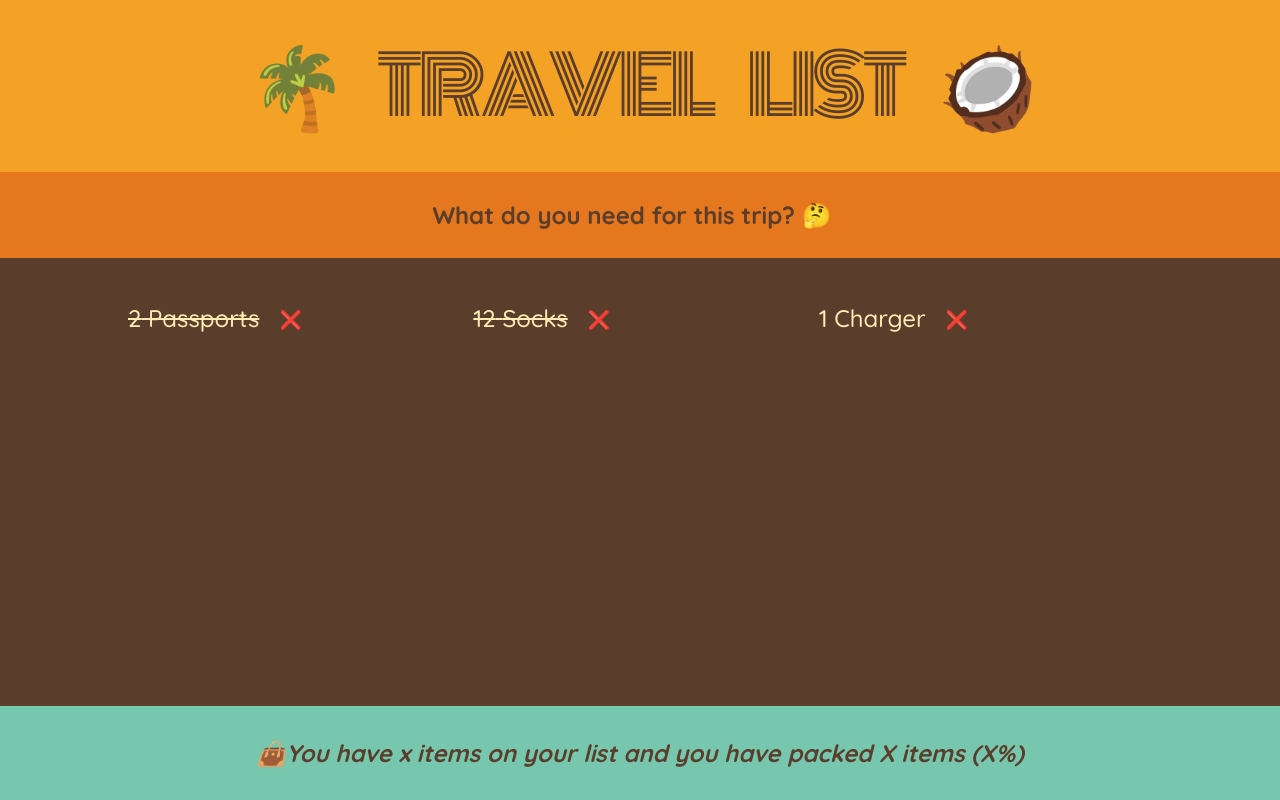
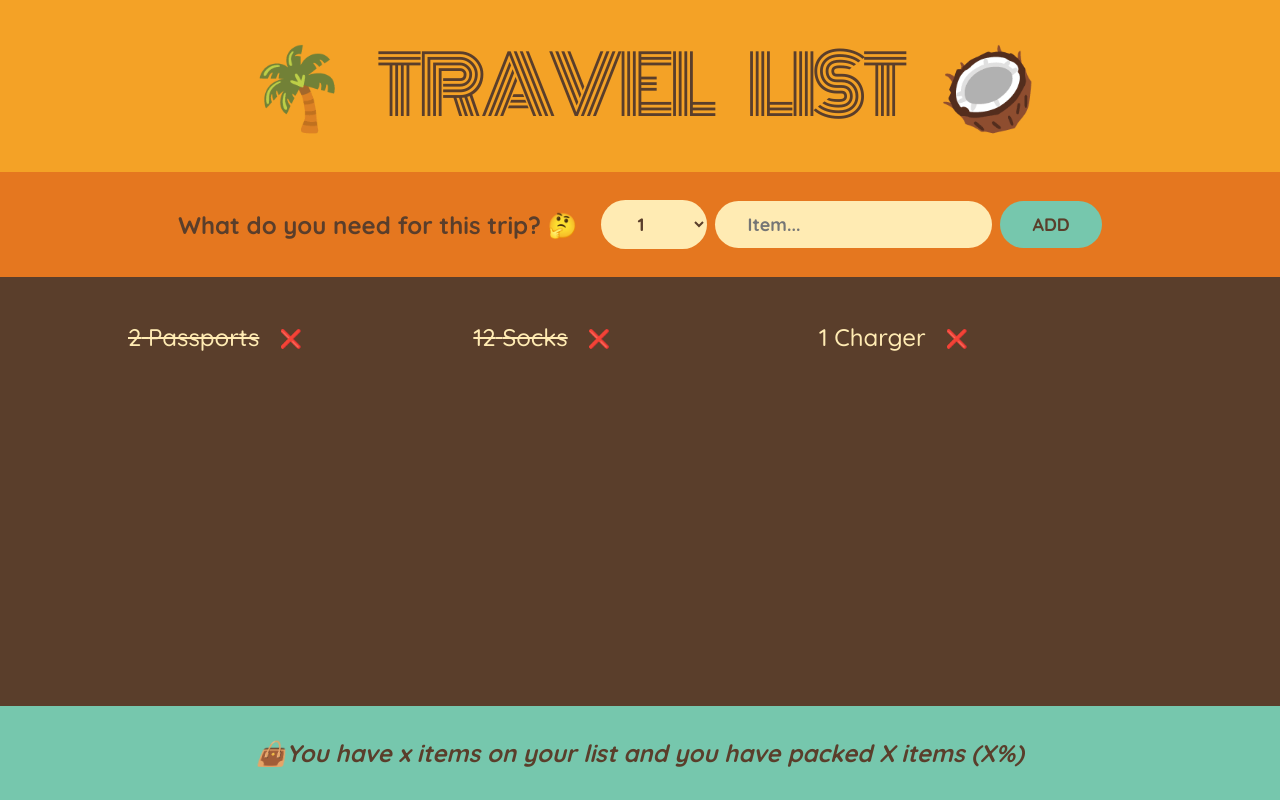
Before and after one commit to PriyanshuPaul/react-travel-list, a React (Create React App) app: page / in a window 1280 px wide. Built offline with nearby package versions, Linux system fonts and the light colour scheme.

Commit message:
Adding form to travel list

```diff
--- a/src/components/add-form.tsx
+++ b/src/components/add-form.tsx
@@ -1,8 +1,47 @@
-const AddForm=()=>{
-    return(
-        <div className="add-form">
+import { useState } from "react"
+import { Item } from "../models/item.model";
+
+
+const AddForm = () => {
+
+    const [description, setDescription] = useState("");
+    const [quantity, setQuantity] = useState(1);
+    const addItem = (e: React.FormEvent<EventTarget>) => {
+        e.preventDefault()
+        if (!description) return;
+        const packingItem: Item = {
+            description: description,
+            quantity: quantity,
+            packed: false,
+            id: Date.now()
+        };
+        setDescription('')
+        setQuantity(1)
+        console.log(packingItem)
+    }
+
+    return (
+
+
+        <form className="add-form" onSubmit={addItem}>
             <h3>What do you need for this trip? 🤔</h3>
-        </div>
+            <select value={quantity} onChange={(e) => {
+                setQuantity(+e.target.value) //coverts string to number using unary+
+            }}>
+                {
+                    /*
+                    We create an array using Array.from. _ i.e the first parameter is used to denote the array itself
+                    and the second parameter becomes the index. We then chain map function to the array to iterate it and create
+                    a dropdown list of 20.
+                    */
+                    Array.from({ length: 20 }, (_, i) => i + 1).map((num) =>
+                        <option value={num} key={num}>{num}</option>
+                    )
+                }
+            </select>
+            <input type="text" placeholder="Item..." value={description} onChange={(e) => setDescription(e.target.value)}></input>
+            <button>Add</button>
+        </form>
     )
 }
 export default AddForm
--- a/src/components/packing-list.tsx
+++ b/src/components/packing-list.tsx
@@ -5,8 +5,8 @@ const PackingList = ({ items }: { items: Array<Item> }) => {
         <div className="list">
             <ul>
                 {
-                    items.map((item) => (
-                        <li>
+                    items.map((item, key) => (
+                        <li key={key}>
                             <span style={item.packed ? { textDecoration: "line-through" } : {}}>{item.quantity} {item.description}</span>
                             <button>❌</button>
                         </li>
```
